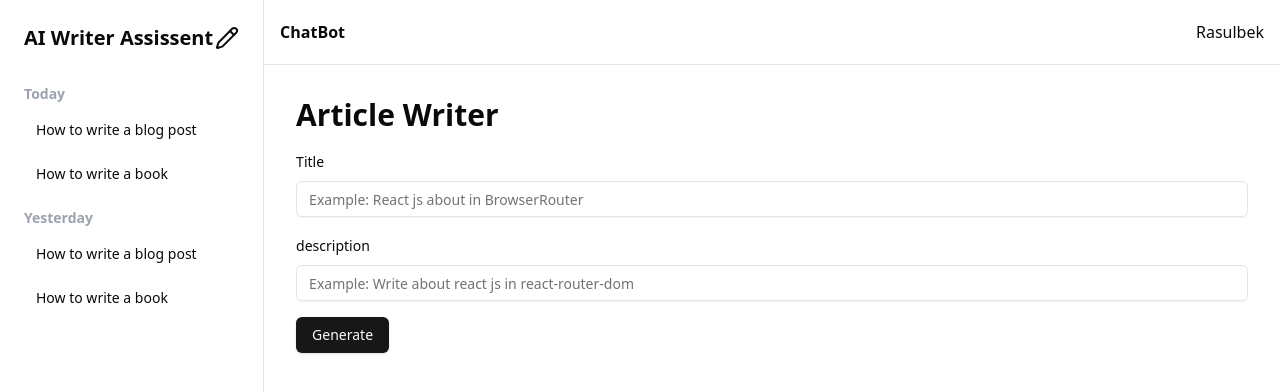
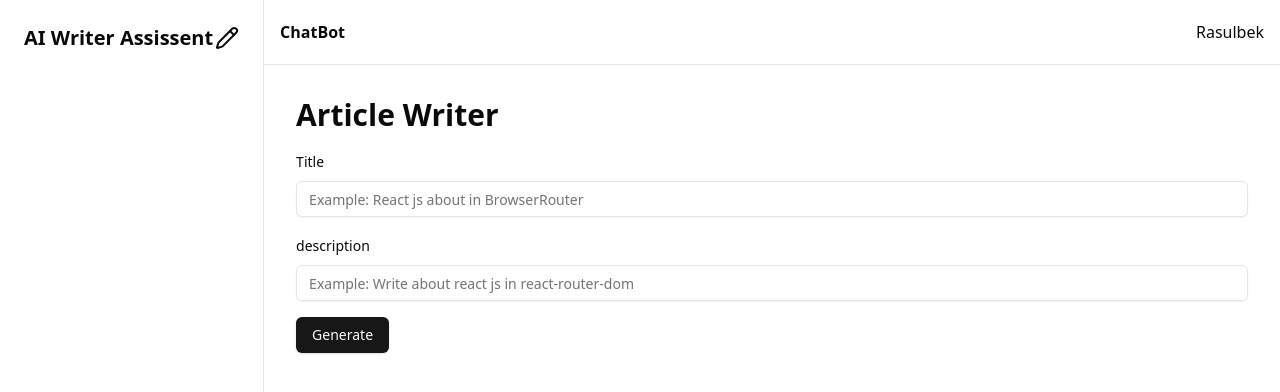
Before and after one commit to rasulbeksoftwareengineer/AI-writing-assistant, a React (Vite) app: page /chat in a window 1280 px wide. Shown: the top 392 px of the page. Built offline with nearby package versions, Linux system fonts and the light colour scheme.

Commit message:
request history 2

```diff
--- a/package.json
+++ b/package.json
@@ -17,6 +17,7 @@
     "@radix-ui/react-slot": "^1.1.1",
     "class-variance-authority": "^0.7.1",
     "clsx": "^2.1.1",
+    "dayjs": "^1.11.13",
     "lucide-react": "^0.474.0",
     "openai": "^4.81.0",
     "react": "^18.3.1",
@@ -25,8 +26,10 @@
     "react-hot-toast": "^2.5.1",
     "react-markdown": "^9.0.3",
     "react-router-dom": "^7.1.3",
+    "react-use": "^17.6.0",
     "tailwind-merge": "^2.6.0",
     "tailwindcss-animate": "^1.0.7",
+    "uuid": "^11.0.5",
     "zod": "^3.24.1"
   },
   "devDependencies": {
--- a/src/components/dashboard/sidebar.tsx
+++ b/src/components/dashboard/sidebar.tsx
@@ -1,40 +1,15 @@
 import { Loader2, Pencil } from "lucide-react";
 import PromptHistory from "./prompt-history";
-import { TPromptHistory } from "@/shared/types/prompt-history.type";
 import { useAppContext } from "@/contexts/app.context";
 import clsx from "clsx";
 import { useContentContext } from "@/contexts/content.context";
-const mockItems: TPromptHistory[] = [
-    {
-        date: "Today",
-        links: [
-            {
-                title: "How to write a blog post",
-                url: "/blog-post"
-            },
-            {
-                title: "How to write a book",
-                url: "/write-book"
-            }
-        ]
-    },
-    {
-        date: "Yesterday",
-        links: [
-            {
-                title: "How to write a blog post",
-                url: "/blog-posts"
-            },
-            {
-                title: "How to write a book",
-                url: "/write-books"
-            }
-        ]
-    }
-]
 export default function Sidebar() {
     const { sidebarOpen } = useAppContext();
-    const {generatingContent} = useContentContext();
+
+    const {generatingContent, getPromptHistory} = useContentContext();
+
+    const historyItems = getPromptHistory();
+
     return (
         <nav className={clsx(
             'h-screen overflow-x-hidden md:w-80 md:p-4 md:border-r lg:p-6 transition-all duration-500', sidebarOpen ? 'w-1/2 border-r p-2' : 'w-0'
@@ -51,7 +26,7 @@ export default function Sidebar() {
                 }
 
             </div>
-            <PromptHistory items={mockItems} />
+            <PromptHistory items={historyItems} />
         </nav>
     );
 }
--- a/src/contexts/content.context.tsx
+++ b/src/contexts/content.context.tsx
@@ -2,14 +2,20 @@ import { TContentCreateRequestParam } from "@/shared/types/content-create-reques
 import { TGeneratedContent } from "@/shared/types/generated-content";
 import { generateArticle } from "@/utils/openai";
 import { createContext, FC, ReactNode, useContext, useState } from "react";
+import {useLocalStorage} from 'react-use';
 import toast from "react-hot-toast";
-
+import { TPromptHistory, TPromptLinks } from "@/shared/types/prompt-history.type";
+import dayjs from 'dayjs';
+import { v4 as uuidv4 } from 'uuid';
 interface IContentContext {
     generatingContent: boolean;
     setGeneratingContent: (value: boolean) => void;
     generateContent: (
         params: TContentCreateRequestParam
-    ) => Promise<string | null>;
+    ) => Promise<string | null>
+
+    getPromptHistory: () => TPromptHistory[]
+
 }
 
 export const ContentContext = createContext<IContentContext | null>(null);
@@ -34,9 +40,20 @@ interface IProps {
 
 const ContentContextProvider: FC<IProps> = ({ children }) => {
     const [generatingContent, setGeneratingContent] = useState(false);
+
+    const [contentItems, setContentItems] = useLocalStorage<TGeneratedContent[]>(
+        'contentItems',
+        []
+    )
+
     const generateContent = async (params: TContentCreateRequestParam) => {
+
         let content = null;
+
+        getPromptHistory();
+
         setGeneratingContent(true);
+
         const { title, description } = params;
 
         try {
@@ -44,15 +61,16 @@ const ContentContextProvider: FC<IProps> = ({ children }) => {
             content = await generateArticle(title, description);
 
             if (content) {
+
                 const generatedContentItem: TGeneratedContent = {
-                    id: '12345',
+                    id: uuidv4(),
                     title,
                     description,
                     content,
                     createdAt: new Date()
                 }
 
-                localStorage.setItem('contentItems', JSON.stringify([generatedContentItem]));
+                setContentItems([generatedContentItem, ...(contentItems || [])]);
 
             }
         }
@@ -68,6 +86,38 @@ const ContentContextProvider: FC<IProps> = ({ children }) => {
         }
 
         return content;
+    };
+
+    const getPromptHistory = () : TPromptHistory[] => {
+
+        if (!contentItems) {
+
+            return[];
+
+        }
+
+        const groupedItems = contentItems.reduce((prev: {[data: string]: TPromptLinks[]}, next) => {
+
+            const date = dayjs(next.createdAt).format('MMM DD, YYYY')
+
+            if (!prev[date]) {
+                prev[date] = [];
+            }
+
+            prev[date].push({
+                title: next.title,
+                url: `/dashboard/content/${next.id}`,
+            });
+
+            return prev;
+
+        }, {});
+
+        return Object.keys(groupedItems).sort((a,b) => dayjs(b).diff(a)).map((date) => ({
+            date,
+            links: groupedItems[date]
+        }));
+
     }
 
     return (
@@ -75,6 +125,7 @@ const ContentContextProvider: FC<IProps> = ({ children }) => {
             generatingContent,
             setGeneratingContent,
             generateContent,
+            getPromptHistory
         }}
         >
             {children}
--- a/src/shared/types/prompt-history.type.ts
+++ b/src/shared/types/prompt-history.type.ts
@@ -1,4 +1,4 @@
-type TPromptLinks = {
+export type TPromptLinks = {
     title: string;
     url: string;
 }
```
Also changed, not shown: 1 other file (tests, documents, lock files or other folders).
